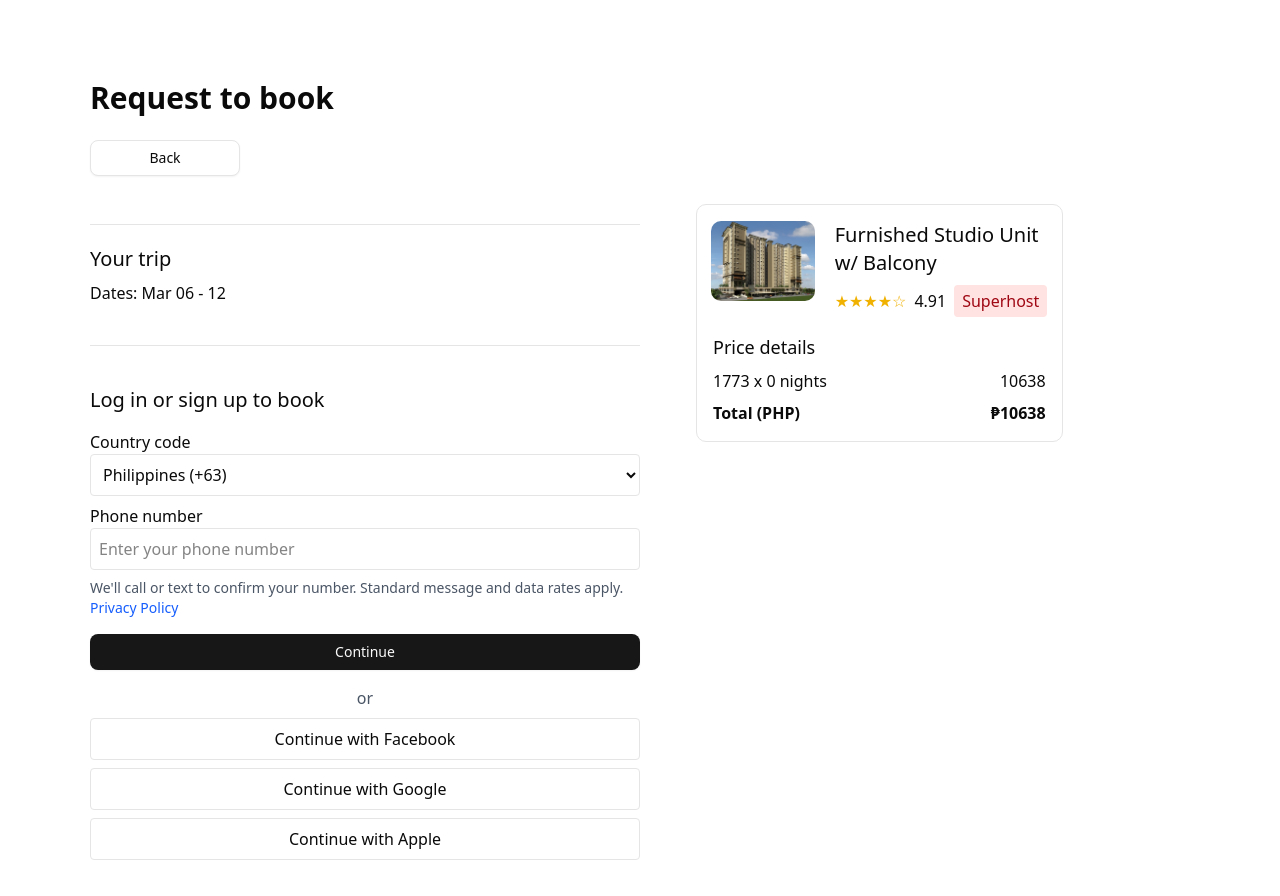
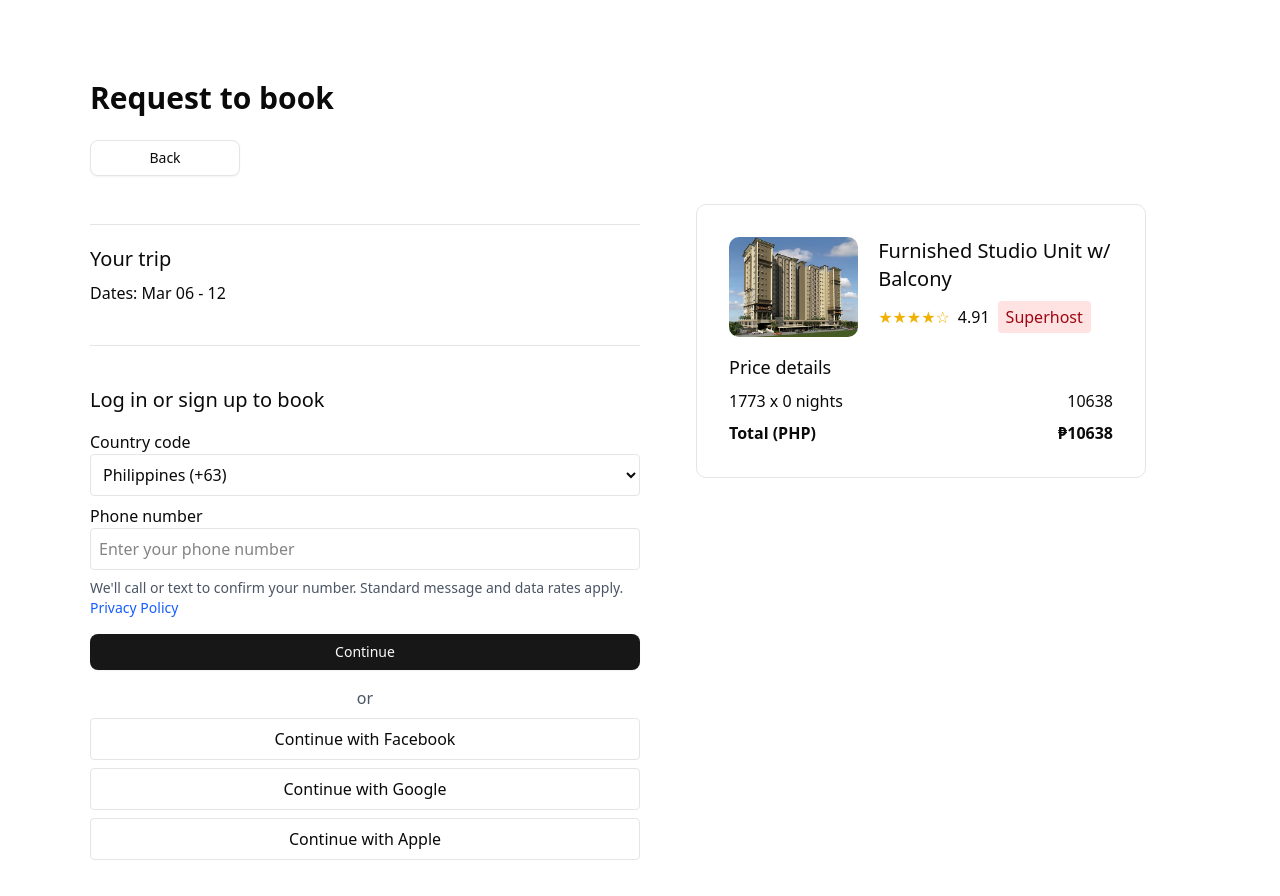
Before and after one commit to RusselHarveyMercadoIV/homesbnb, a React (Vite) app: page /book/1 in a window 1280 px wide. Shown: the top 896 px of the page. Built offline with nearby package versions, Linux system fonts and the light colour scheme; no server answers.

Commit message:
fix side preview in book request

```diff
--- a/src/pages/BookRequest.tsx
+++ b/src/pages/BookRequest.tsx
@@ -222,13 +222,13 @@ export default function BookRequest() {
           </div>
 
           {/* Right Section: Property and Price Details */}
-          <div className="w-1/3">
-            <div className=" border p-4 rounded-lg">
+          <div className="w-[450px]">
+            <div className=" border p-8 rounded-lg">
               <div className="flex justify-center  gap-5 ">
                 <img
                   src={currentData?.coverImage}
                   alt="cover"
-                  className="rounded-lg object-cover h-[80px] w-[170px]"
+                  className="rounded-lg object-cover h-[100px] w-[170px]"
                 />
                 <div>
                   <h2 className="font-[500] text-xl">{currentData?.name}</h2>
```
